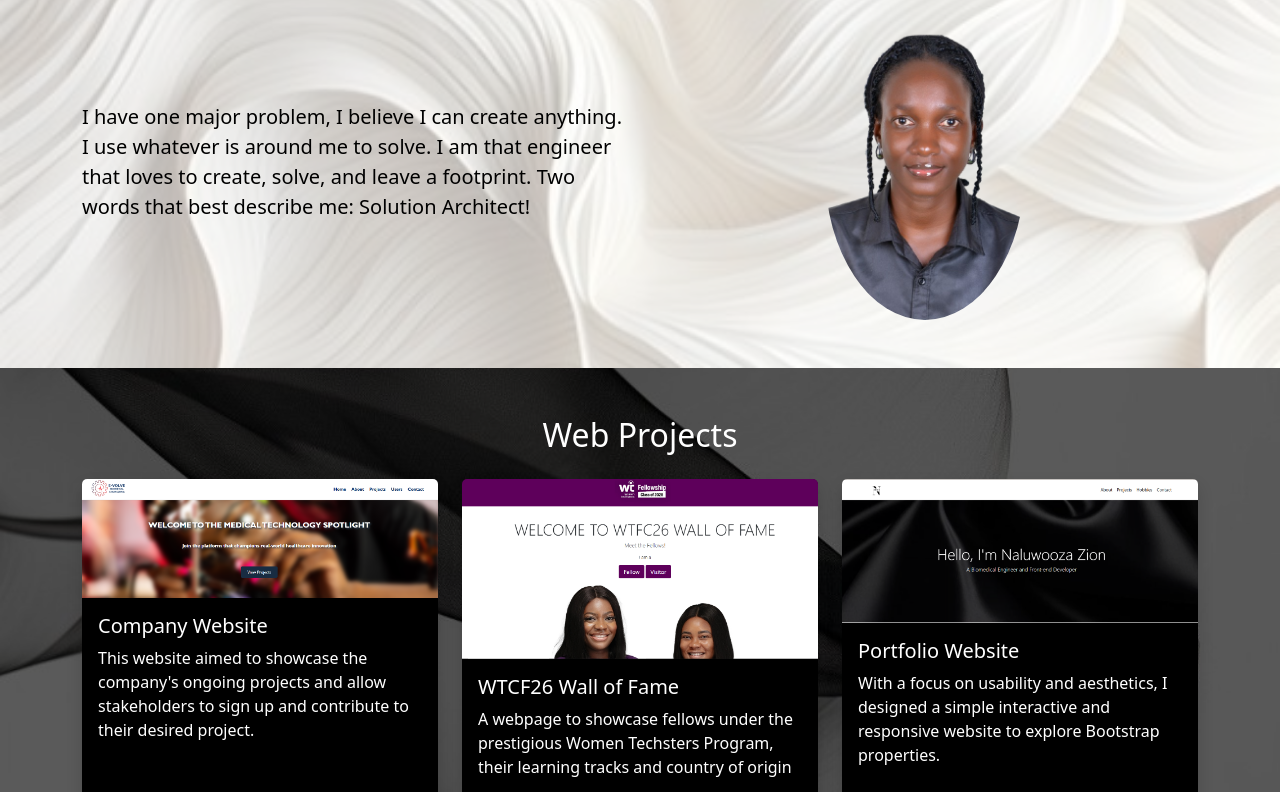
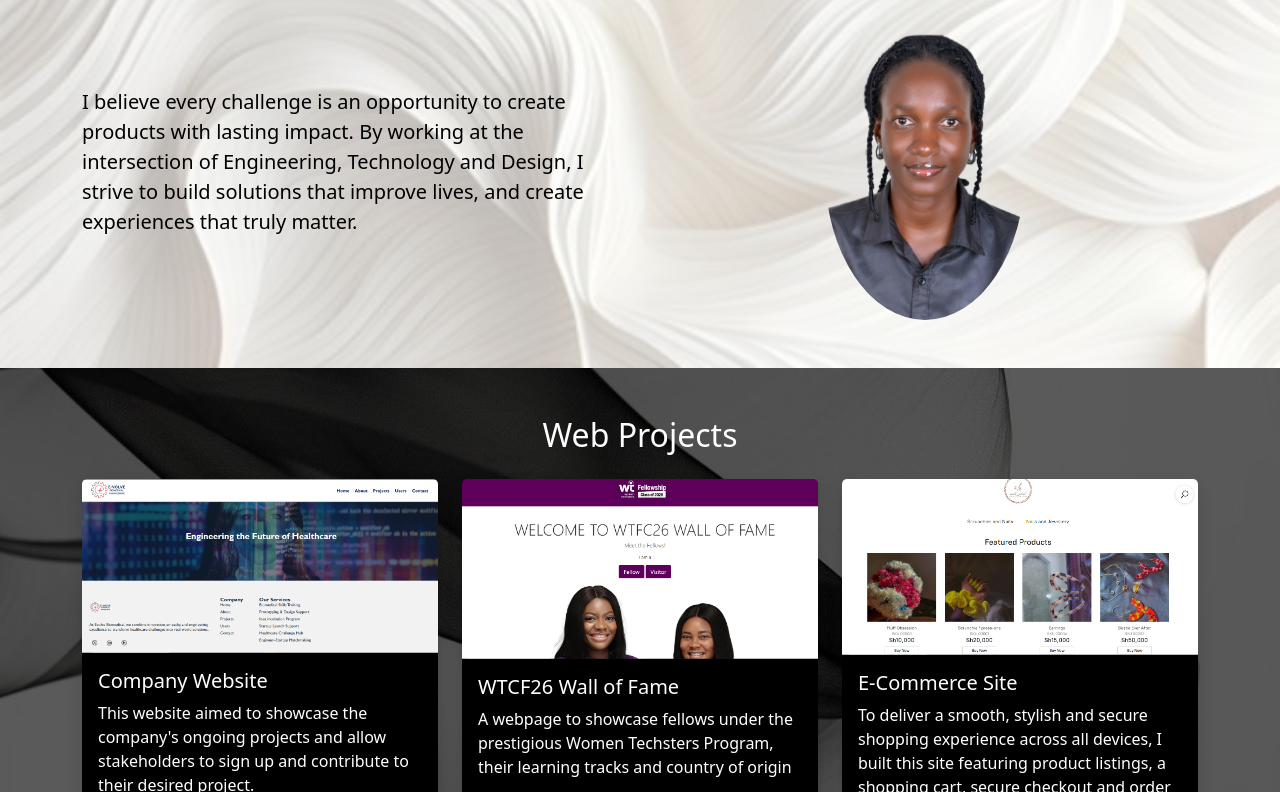
Before and after one commit to Zion-Naluwooza/PersonalPortfolio, a plain HTML site: page index.html in a window 1280 px wide. Shown: the part 726-1518 px from the top of the page. Drawn offline with nearby package versions, Linux system fonts and the light colour scheme.

Commit message:
edited about and projects

```diff
--- a/index.html
+++ b/index.html
@@ -301,8 +301,9 @@
         <!-- Text Column -->
         <div class="col-md-6">
           <p class="lead">
-            I have one major problem, I believe I can create anything. I use whatever is around me to solve. I am that engineer that loves to create, solve, and leave a footprint.
-            Two words that best describe me: Solution Architect!
+            I believe every challenge is an opportunity to create products with lasting impact.
+            By working at the intersection of Engineering, Technology and Design, I strive to build solutions that improve lives, and
+            create experiences that truly matter.
           </p>
         </div>
 
@@ -325,7 +326,7 @@
 
         <div class="col-md-4">
           <div class="card h-100 shadow">
-            <img src="images/evolve.PNG" class="card-img-top" alt="EvolveBMEproject">
+            <img src="images/evolve2.PNG" class="card-img-top" alt="EvolveBMEproject">
             <div class="card-body d-flex flex-column">
               <h5 class="card-title">Company Website</h5>
               <p class="card-text">This website aimed to showcase the company's ongoing projects and allow stakeholders
@@ -350,11 +351,13 @@
 
         <div class="col-md-4">
           <div class="card h-100 shadow">
-            <img src="images/Capture.PNG" class="card-img-top" alt="Web Design">
+            <img src="images/nailsetal.PNG" class="card-img-top" alt="store">
             <div class="card-body d-flex flex-column">
-              <h5 class="card-title">Portfolio Website</h5>
-              <p class="card-text">With a focus on usability and aesthetics, I designed a simple interactive and responsive website to explore Bootstrap properties.</p>
-              <a href="#" class="btn btn-light mt-auto">View Project</a>
+              <h5 class="card-title">E-Commerce Site</h5>
+              <p class="card-text">To deliver a smooth, stylish and secure shopping experience across all devices, I built this site
+                featuring product listings, a shopping cart, secure checkout and order tracking to automate business processes.
+              </p>
+              <a href="https://nails-et-al.company.site/" class="btn btn-light mt-auto">View Project</a>
             </div>
           </div>
         </div>
@@ -518,7 +521,7 @@
           <i class="bi bi-instagram"></i>
         </a>
       </div>
-      <div class="top "><a href="#nav"><p>Back To top</p></a></div>
+      <div class="top"><a href="#nav"><p>Back To top</p></a></div>
       <div>&copy;2025 NALUWOOZA ZION <br> All Rights Reserved.</div>
     </div>
   </footer>
```
Also changed, not shown: images/evolve2.PNG (added), images/nailsetal.PNG (added), images/port2.PNG (added).
